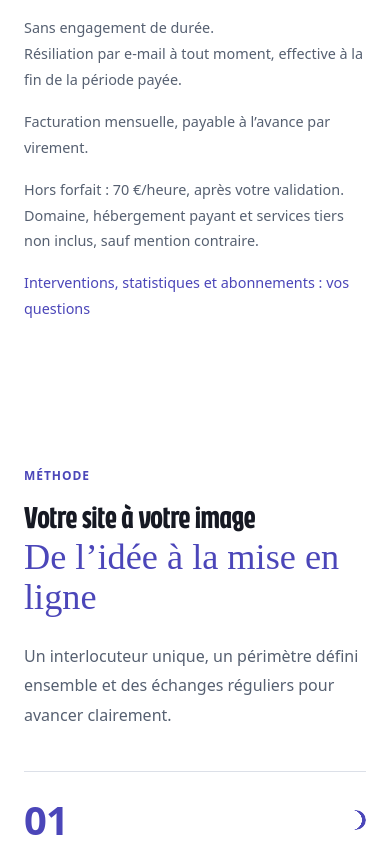
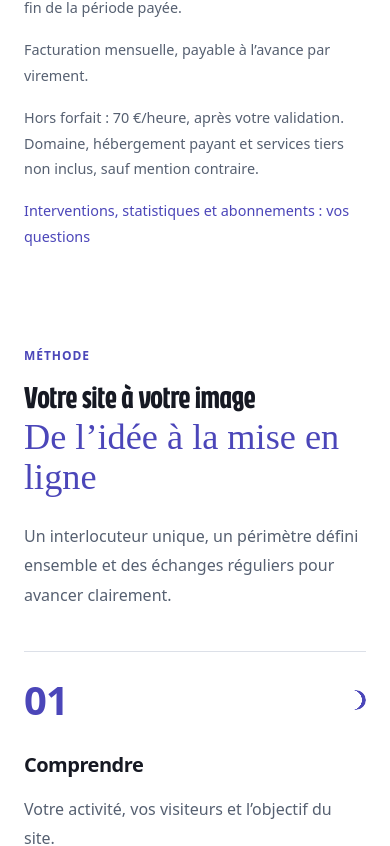
Before and after one commit to GARNIER-Emmanuel/Lunaas, an Angular app: page / in a window 390 px wide. Shown: the part 6964-7810 px from the top of the page. Built offline with nearby package versions, Linux system fonts and the light colour scheme; a web font is replaced by a local one.

Commit message:
style: tighten white section spacing

```diff
--- a/src/styles.css
+++ b/src/styles.css
@@ -4,7 +4,7 @@
 html {
   scroll-behavior: smooth;
   --anchor-offset: 6.75rem;
-  --section-padding: clamp(4.5rem, 9vw, 9rem);
+  --section-padding: clamp(3rem, 6vw, 6rem);
 }
 
 @media (max-width: 1200px) {
@@ -324,7 +324,7 @@ section[id],
 
 @media (max-width: 640px) {
   html {
-    --section-padding: 4.5rem;
+    --section-padding: 3rem;
   }
   .page-heading h1 {
     font-size: clamp(2.6rem, 10.5vw, 4rem);
```
